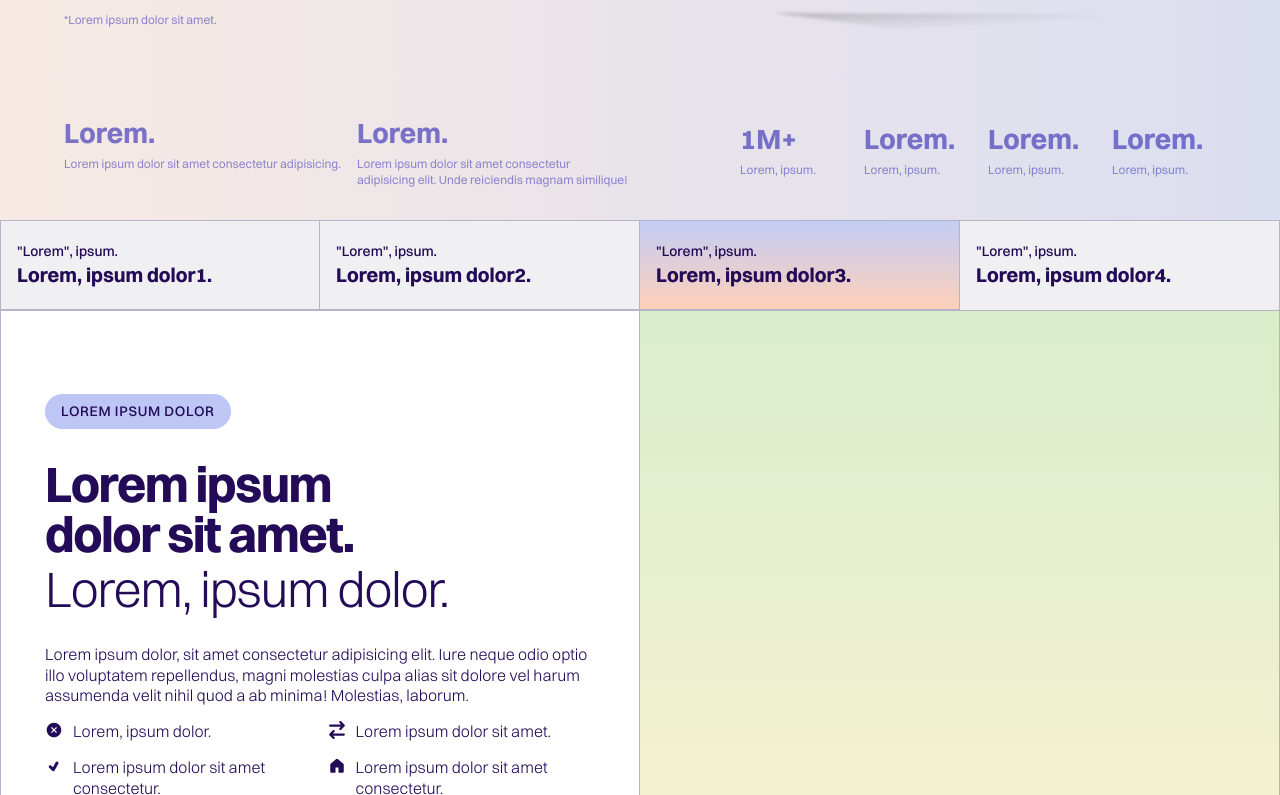
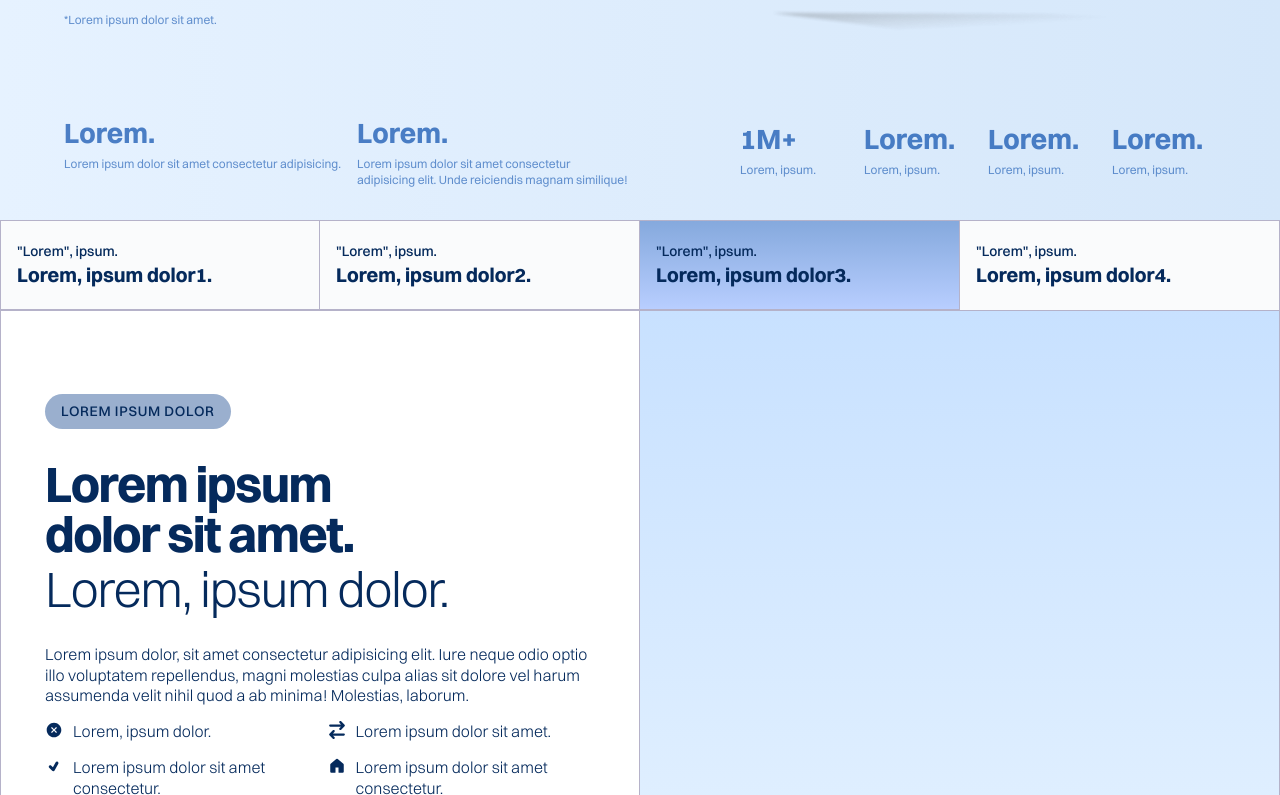
Before and after one commit to ayushcodes0/Tj-Frontend, a React (Vite) app: page / in a window 1280 px wide. Shown: the part 685-1480 px from the top of the page. Built offline with nearby package versions, Linux system fonts and the light colour scheme.

Commit message:
working on blueish landing page

```diff
--- a/src/pages/LandingPage/LandingPage.module.css
+++ b/src/pages/LandingPage/LandingPage.module.css
@@ -1,8 +1,6 @@
 .landingPageContainer {
     position: relative;
 }
-
-
 
 .landingPageHero {
     background: var(--tk-gradient-soft);
--- a/src/pages/LandingPage/LandingPage.tsx
+++ b/src/pages/LandingPage/LandingPage.tsx
@@ -158,12 +158,21 @@ useEffect(() => {
     setIsMobileDrawerOpen(prev => !prev);
   }, []);
 
-  const gradientColors: string[] = [
-    "linear-gradient(#d9edca, #fff3d6)",
-    "linear-gradient(#f7eae4, #DBDEF0)",
-    "linear-gradient(#c3cdf4, #fed0b9)",
-    "linear-gradient(#230b5b, #4840ba)"
-  ];
+  // const gradientColors: string[] = [
+  //   "linear-gradient(#d9edca, #fff3d6)",
+  //   "linear-gradient(#f7eae4, #DBDEF0)",
+  //   "linear-gradient(#c3cdf4, #fed0b9)",
+  //   "linear-gradient(#230b5b, #4840ba)"
+  // ];
+
+const gradientColors: string[] = [
+    "linear-gradient(#C8E1FF, #E8F4FF)",   // Light pure blue to very light blue
+    "linear-gradient(#DDEEFF, #C2DDFF)",   // Soft blue to light blue with more saturation
+    "linear-gradient(#85A9DD, #B8CEFF)",   // Medium blue to light blue (more vibrant)
+    "linear-gradient(#0A3D7A, #1255CC)"    // Dark blue to brighter primary blue
+];
+
+
 
   const menuItems = [
     { top: '"Lorem", ipsum.', bottom: 'Lorem, ipsum dolor1.' },
--- a/src/styles/variable.css
+++ b/src/styles/variable.css
@@ -163,17 +163,38 @@
   --tk-affordability-unaffordable: #747387;
 
 
-  --nav-grad-start: #3B2B7C;
+  /* --nav-grad-start: #3B2B7C;
   --nav-grad-middle: #43369D;
   --nav-grad-end: #3B2B7C;
   --primary-text: #4840BB;
   --primary-white: #F0F0F2;
   --tag-color: #BDC6F5;
-  --primary-dark-text: #230B58;
+  --primary-dark-text: #230B58; */
+
+  /* --nav-grad-start: #0B6B5D;
+  --nav-grad-middle: #0D9888;
+  --nav-grad-end: #0B6B5D;
+  --primary-text: #118A73;
+  --primary-white: #F0F2F1;
+  --tag-color: #B3D9D0;
+  --primary-dark-text: #064A40; */
+
+  --nav-grad-start: #073A85;
+  --nav-grad-middle: #0A4EAD;
+  --nav-grad-end: #073A85;
+  --primary-text: #0A4EAD;
+  --primary-white: #FAFBFC;
+  --tag-color: #9AAFCE;
+  --primary-dark-text: #052A5C;
+
+
+
+
 
   /* Gradients */
   --tj-nav-gradient: linear-gradient(to right, var(--nav-grad-start), var(--nav-grad-middle), var(--nav-grad-end));
-  --tk-gradient-soft: linear-gradient(to right, #f7eae4, #DBDEF0);
+  /* --tk-gradient-soft: linear-gradient(to right, #f7eae4, #DBDEF0); */
+  --tk-gradient-soft: linear-gradient(to right, #E6F2FF, #D5E7FA);
   --tk-gradient-vibrant: linear-gradient(#c3cdf4, #fed0b9);
   --tk-gradient-aqua: linear-gradient(#c3cdf4, #d9edca);
   --tk-gradient-day: linear-gradient(#d9edca, #fff3d6);
```
